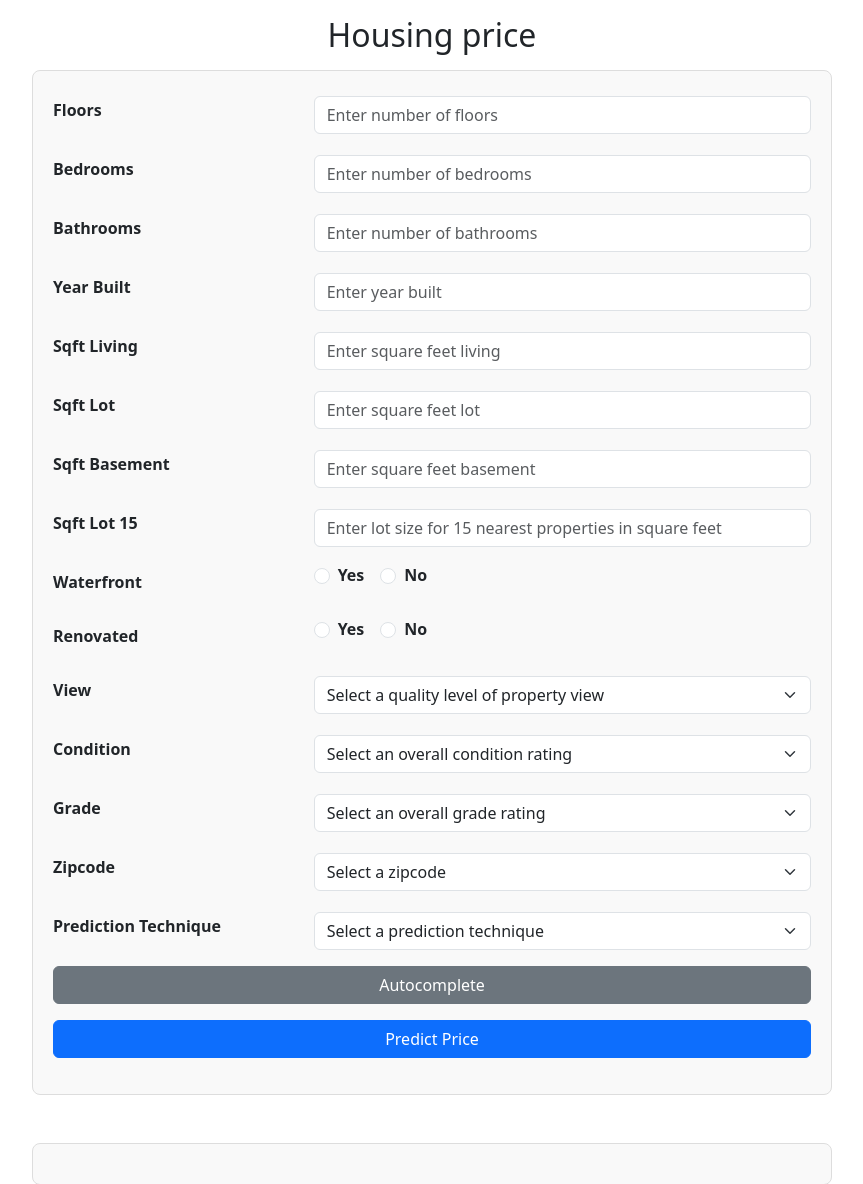
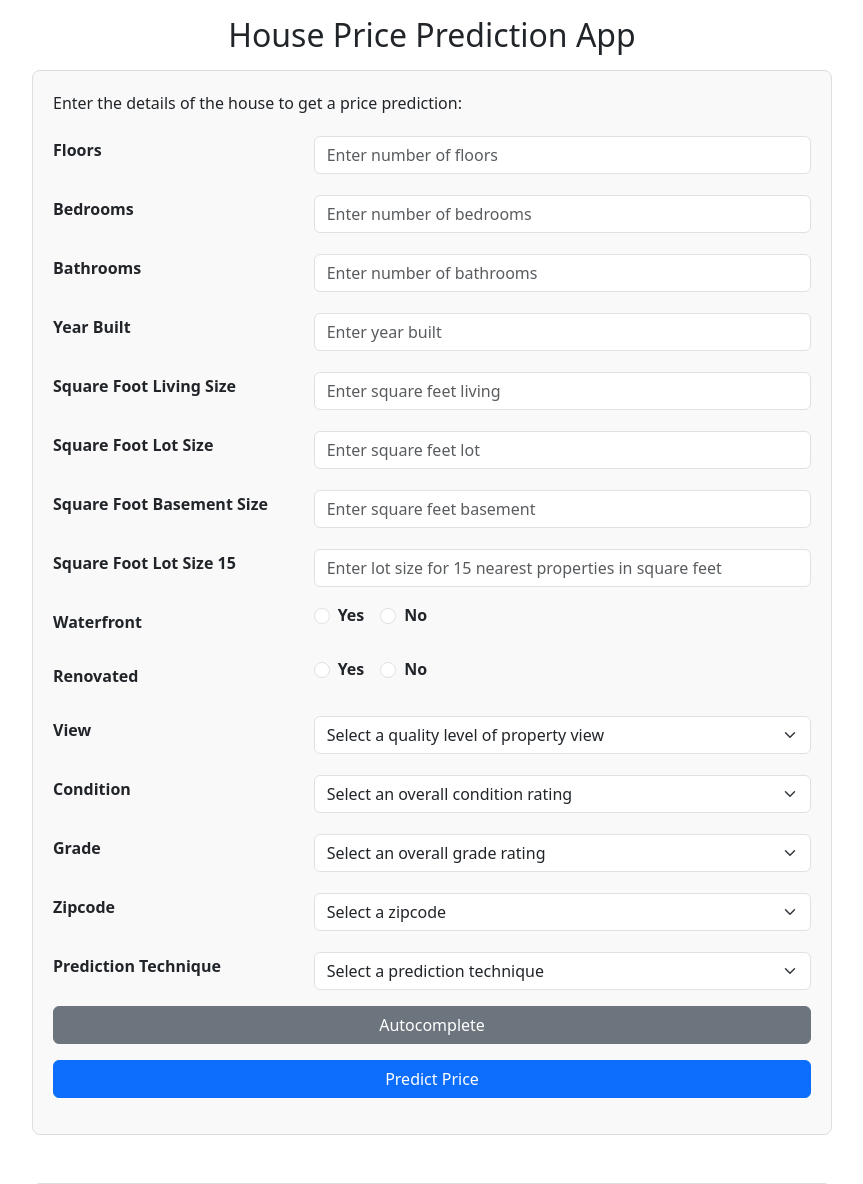
Before and after one commit to myahninsi/big_data_visualization, a Flask app: template templates/model.html in a window 1280 px wide. Shown: the part 56-1240 px from the top of the page, without its empty margins (208-1071 px from the left). Run offline with Flask 3, Linux system fonts and the light colour scheme; the template is opened without the code that fills it, so the values that code supplies are empty; some libraries are stand-ins or nearby versions.

Commit message:
Updated html objects

```diff
--- a/templates/model.html
+++ b/templates/model.html
@@ -2,12 +2,13 @@
 
 {% block content %}
 <p></p>
-<h2 class="mb-3 text-center">Housing price</h2>
+<h2 class="mb-3 text-center">House Price Prediction App</h2>
 {% if input_error %}
 <p class="mb-3 text-center" style="color: red;">Data entered incorrectly, please review!</p>
 {% endif %}
 <div class="container mt-3">
   <div class="form-container">
+    <p class="mb-3">Enter the details of the house to get a price prediction:</p>
     <form method="post" action="{{ url_for('predict_price') }}">
       <!--HOUSE INPUTS-->
       <div class="form-group row mb-3">
@@ -43,7 +44,7 @@
       </div>
 
       <div class="form-group row mb-3">
-        <label for="sqft_living" class="col-sm-4 col-form-label">Sqft Living</label>
+        <label for="sqft_living" class="col-sm-4 col-form-label">Square Foot Living Size</label>
         <div class="col-sm-8">
           <input type="number" class="form-control" id="sqft_living" placeholder="Enter square feet living" min="1" oninput="validatePositiveNumber(this, 'sqft_living-error')">
           <div id="sqft_living-error" class="text-danger"></div>
@@ -51,7 +52,7 @@
       </div>
 
       <div class="form-group row mb-3">
-        <label for="sqft_lot" class="col-sm-4 col-form-label">Sqft Lot</label>
+        <label for="sqft_lot" class="col-sm-4 col-form-label">Square Foot Lot Size</label>
         <div class="col-sm-8">
           <input type="number" class="form-control" id="sqft_lot" placeholder="Enter square feet lot" min="1" oninput="validatePositiveNumber(this, 'sqft_lot-error')">
           <div id="sqft_lot-error" class="text-danger"></div>
@@ -59,7 +60,7 @@
       </div>
 
       <div class="form-group row mb-3">
-        <label for="sqft_basement" class="col-sm-4 col-form-label">Sqft Basement</label>
+        <label for="sqft_basement" class="col-sm-4 col-form-label">Square Foot Basement Size</label>
         <div class="col-sm-8">
           <input type="number" class="form-control" id="sqft_basement" placeholder="Enter square feet basement" min="1" oninput="validatePositiveNumber(this, 'sqft_basement-error')">
           <div id="sqft_basement-error" class="text-danger"></div>
@@ -67,7 +68,7 @@
       </div>
 
       <div class="form-group row mb-3">
-        <label for="sqft_lot15" class="col-sm-4 col-form-label">Sqft Lot 15</label>
+        <label for="sqft_lot15" class="col-sm-4 col-form-label">Square Foot Lot Size 15</label>
         <div class="col-sm-8">
           <input type="number" class="form-control" id="sqft_lot15" placeholder="Enter lot size for 15 nearest properties in square feet" min="1" oninput="validatePositiveNumber(this, 'sqft_lot15-error')">
           <div id="sqft_lot15-error" class="text-danger"></div>
@@ -222,6 +223,10 @@
               <img src="static/img/comparison_model_performance.png" alt="additional plot 1" class="img-fluid max-img-size">
               <img src="static/img/feature_importance_corr_price.png" alt="additional plot 2" class="img-fluid max-img-size">
           </div>
+          <!-- third image row -->
+          <div class="d-flex justify-content-center gap-3 mb-3">
+            <img src="static/img/house_prices_distribution.png" alt="additional plot 3" class="img-fluid max-img-size">
+          </div>
       </div>
         {% elif mlr_name == "mlr_lasso" %}
         <div class="d-flex flex-column align-items-center mb-3">
@@ -234,6 +239,10 @@
           <div class="d-flex justify-content-center gap-3 mb-3">
               <img src="static/img/comparison_model_performance.png" alt="additional plot 1" class="img-fluid max-img-size">
               <img src="static/img/feature_importance_corr_price.png" alt="additional plot 2" class="img-fluid max-img-size">
+          </div>
+          <!-- third image row -->
+          <div class="d-flex justify-content-center gap-3 mb-3">
+            <img src="static/img/house_prices_distribution.png" alt="additional plot 3" class="img-fluid max-img-size">
           </div>
         </div>
         {% elif mlr_name == "mlr_ridge" %}
@@ -248,6 +257,10 @@
               <img src="static/img/comparison_model_performance.png" alt="additional plot 1" class="img-fluid max-img-size">
               <img src="static/img/feature_importance_corr_price.png" alt="additional plot 2" class="img-fluid max-img-size">
           </div>
+          <!-- third image row -->
+          <div class="d-flex justify-content-center gap-3 mb-3">
+            <img src="static/img/house_prices_distribution.png" alt="additional plot 3" class="img-fluid max-img-size">
+          </div>
         </div>
         {% elif mlr_name == "mlr_elasticnet" %}
         <div class="d-flex flex-column align-items-center mb-3">
@@ -255,10 +268,14 @@
               <img src="static/img/mlr_elasticnet_plot_testvspred.png" alt="plot" class="img-fluid max-img-size">
               <img src="static/img/mlr_elasticnet_residuals_plot.png" alt="plot" class="img-fluid max-img-size">
           </div>
-          <!-- Segunda fila de imágenes -->
+          <!-- second image row -->
           <div class="d-flex justify-content-center gap-3 mb-3">
               <img src="static/img/comparison_model_performance.png" alt="additional plot 1" class="img-fluid max-img-size">
               <img src="static/img/feature_importance_corr_price.png" alt="additional plot 2" class="img-fluid max-img-size">
+          </div>
+          <!-- third image row -->
+          <div class="d-flex justify-content-center gap-3 mb-3">
+            <img src="static/img/house_prices_distribution.png" alt="additional plot 3" class="img-fluid max-img-size">
           </div>
         </div>
         {% else %}
```
